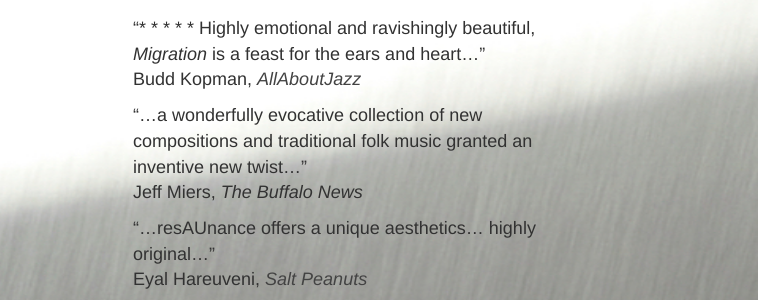
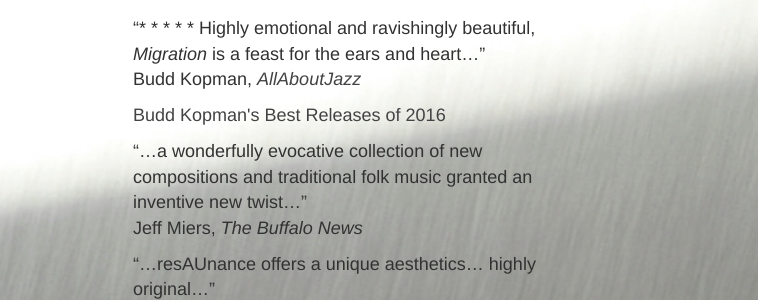
Before and after one commit to mgraymcn/resaunance, a plain HTML site: page index.html in a window 1280 px wide. Shown: the part 134-434 px from the top of the page, 522-1280 px from the left. Drawn offline with nearby package versions, Linux system fonts and the light colour scheme.

Commit message:
Add Kopman best of 2016 link

```diff
--- a/index.html
+++ b/index.html
@@ -102,6 +102,9 @@
                             &ldquo;&#42; &#42; &#42; &#42; &#42; Highly emotional and ravishingly beautiful, <em>Migration</em> is a feast for the ears and heart&#8230;&rdquo;<br>
               Budd Kopman, <em><a href="https://www.allaboutjazz.com/migration-resaunance-fmr-records-review-by-budd-kopman.php">AllAboutJazz</a></em>
                         </li>
+			    <li>
+				    <a href="https://www.allaboutjazz.com/budd-kopmans-best-releases-of-2016-by-budd-kopman.php">Budd Kopman's Best Releases of 2016</a>
+			    </li>
 
                         <li>
                             &ldquo;&#8230;a wonderfully evocative collection of new compositions and traditional folk music granted an inventive new twist&#8230;&rdquo;<br>
```
